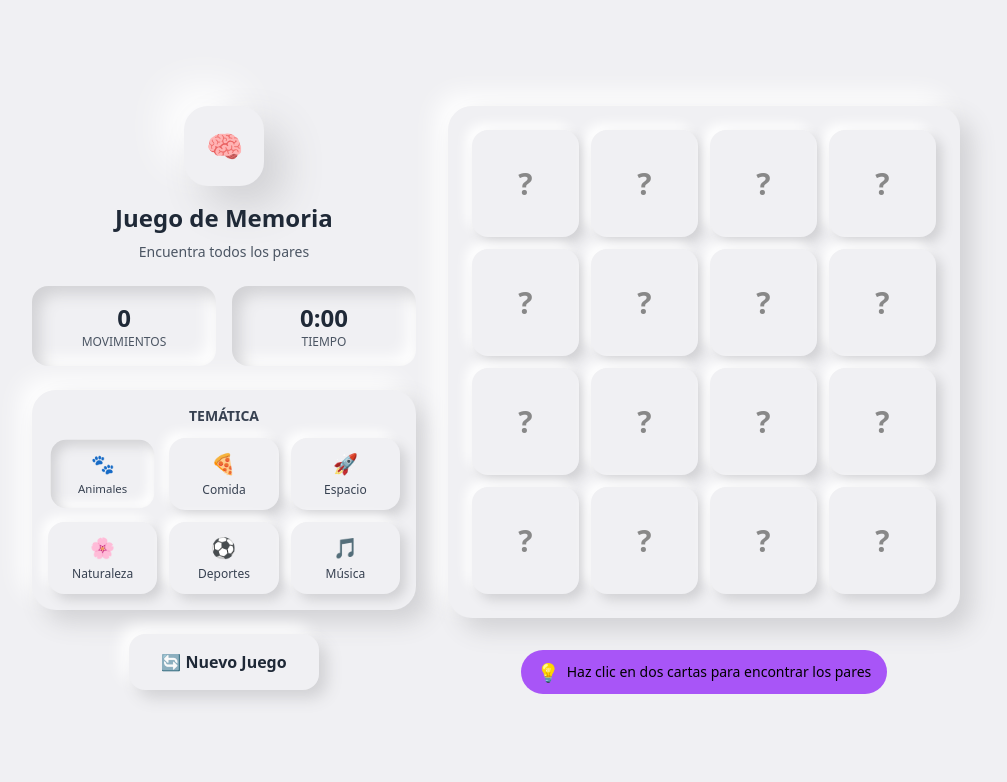
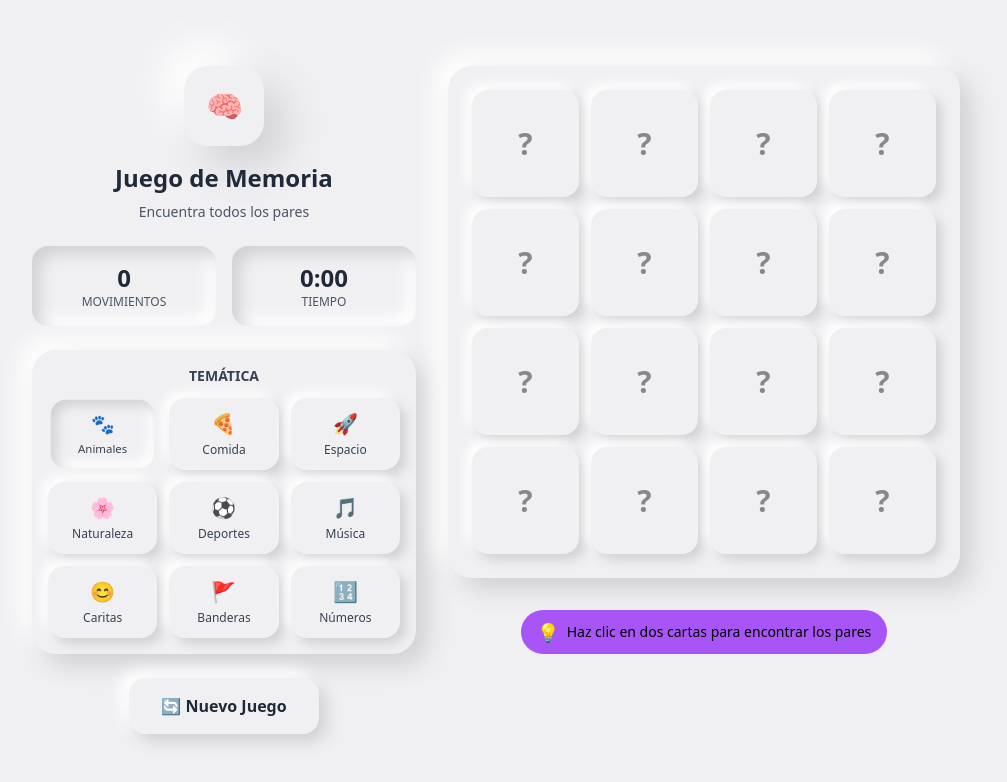
Before and after one commit to junior-pacheco/Finance, a React (Vite) app: page / in a window 1280 px wide. Shown: the top 782 px of the page, without its empty margins (144-1151 px from the left). Built offline with nearby package versions, Linux system fonts and the light colour scheme.

Commit message:
add emojin

```diff
--- a/src/components/play.jsx
+++ b/src/components/play.jsx
@@ -33,7 +33,23 @@ const THEMES = {
     icon: "🎵",
     cards: ["🎵", "🎶", "🎸", "🎹", "🥁", "🎺", "🎷", "🎤"],
   },
+  caritas: {
+    name: "Caritas",
+    icon: "😊",
+    cards: ["😀", "😅", "😂", "😍", "😎", "😭", "😡", "🥶"],
+  },
+  banderas: {
+    name: "Banderas",
+    icon: "🚩",
+    cards: ["🇨🇴", "🇺🇸", "🇫🇷", "🇧🇷", "🇯🇵", "🇲🇽", "🇦🇷", "🇮🇹"],
+  },
+  numeros: {
+    name: "Números",
+    icon: "🔢",
+    cards: ["1️⃣", "2️⃣", "3️⃣", "4️⃣", "5️⃣", "6️⃣", "7️⃣", "8️⃣"],
+  },
 }
+
 
 export default function MemoryGame() {
   const [currentTheme, setCurrentTheme] = useState("animales")
```
